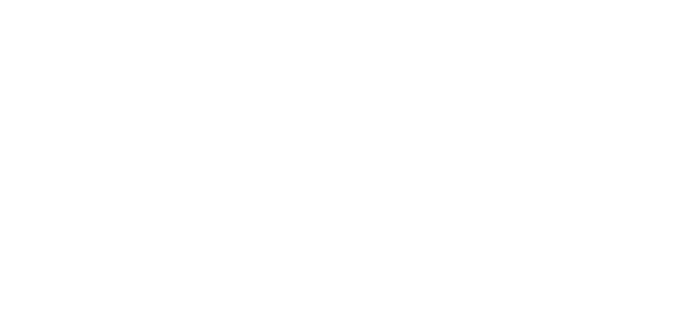
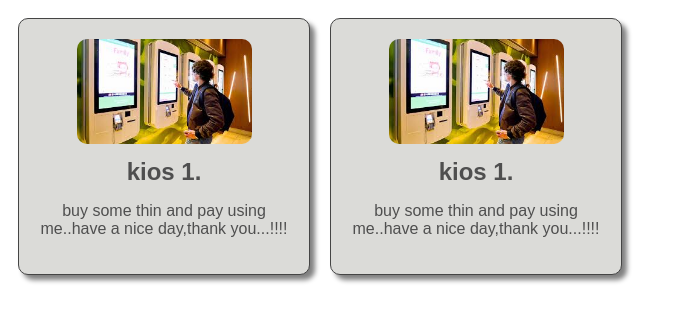
Before and after one commit to hasharas/react-full-course, a React (Vite) app: page / in a window 1280 px wide. Shown: the top 322 px of the page, without its empty margins (0-675 px from the left). Built offline with nearby package versions, Linux system fonts and the light colour scheme.

Commit message:
create card coponents and style it

```diff
--- a/src/App.jsx
+++ b/src/App.jsx
@@ -1,10 +1,10 @@
-
+import Card from "./Card.jsx";
 
 function app (){
   return(
 <>
-
-
+   <Card />
+   <Card />
 </>
 );
 }
--- /dev/null
+++ b/src/Card.jsx
@@ -0,0 +1,15 @@
+import Kios from "./assets/dow.jpeg";
+
+function card(){
+
+      return(
+            <div className="card">
+                  <img className="class-card" src={Kios} alt="kios" />
+                  <h2 className="card-title">kios 1.</h2>
+                  <p className="card-para">buy some thin and pay using me..have a nice day,thank you...!!!!</p>
+            </div>
+      );
+
+}
+
+export default card
--- a/src/index.css
+++ b/src/index.css
@@ -1,5 +1,32 @@
+.card{
+  border: 1px solid hsl(0, 0%, 27%);
+  border-radius: 10px;
+  box-shadow:5px 5px 5px hsl(0, 0%, 50%) ;
+  padding: 20px;
+  margin: 10px;
+  text-align: center;
+  max-width: 250px;
+  display: inline-block;
+  background-color: rgb(219, 219, 216);
+}
 
+.card .class-card{
+  max-width: 70%;
+  height: auto;
+  border-radius: 10px;
+  margin-bottom: 10px;
 
+}
+
+.card .card-title{
+  font-family: Arial, Helvetica, sans-serif;
+  margin: 0;
+  color: hsl(0, 0%, 31%);
+}
+.card .card-para{
+  font-family: Arial, Helvetica, sans-serif;
+  color: hsl(0, 0%, 31%);
+}
 
 
 
```
Also changed, not shown: src/assets/dow.jpeg (added).
